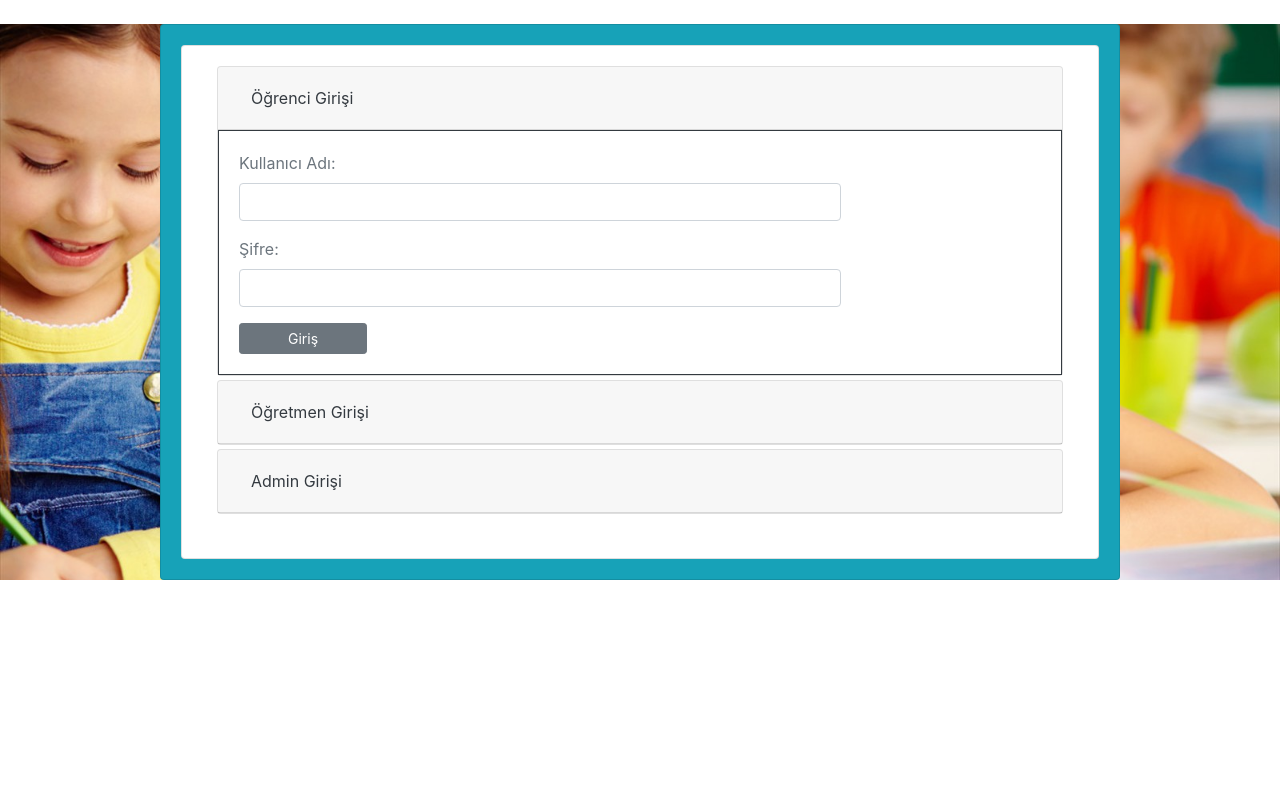
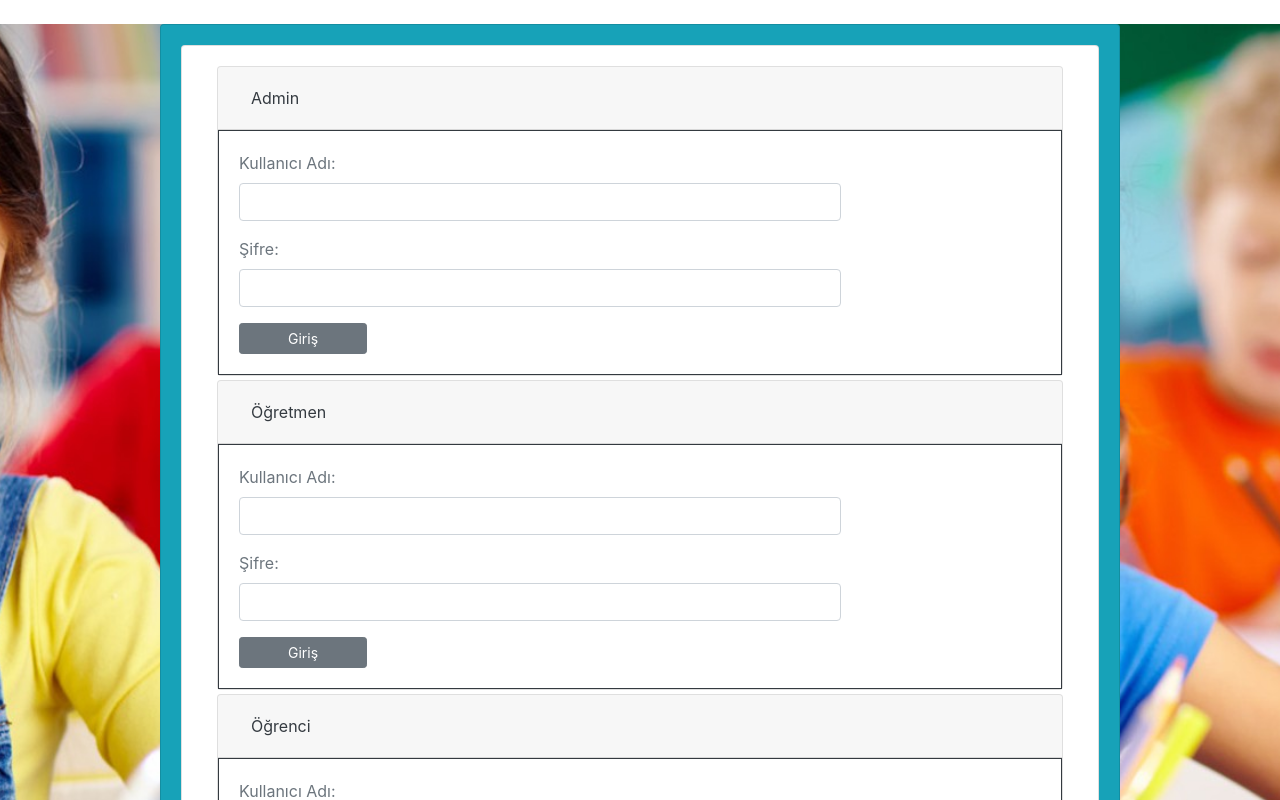
Before and after one commit to emilmammadov/EtutAngular, an Angular app: page /login in a window 1280 px wide. Shown: the top 800 px of the page. Built offline with nearby package versions, Linux system fonts and the light colour scheme.

Commit message:
html angular moda gecirildi

```diff
--- a/src/app/app.module.ts
+++ b/src/app/app.module.ts
@@ -7,6 +7,7 @@ import { LoginComponent } from './login/login.component';
 import { AdminComponent } from './admin/admin.component';
 import { StudentComponent } from './student/student.component';
 import { TeacherComponent } from './teacher/teacher.component';
+import {FormsModule} from '@angular/forms';
 
 @NgModule({
   declarations: [
@@ -18,7 +19,8 @@ import { TeacherComponent } from './teacher/teacher.component';
   ],
   imports: [
     BrowserModule,
-    AppRoutingModule
+    AppRoutingModule,
+    FormsModule
   ],
   providers: [],
   bootstrap: [AppComponent]
--- a/src/app/login/login.component.html
+++ b/src/app/login/login.component.html
@@ -4,102 +4,38 @@
       <div class="card-deck h-100">
         <div class="card bg-white text-white">
           <div class="card-body">
-            <div class="mb-4">
             <div id="accordion">
-                <div class="card mb-1">
+              <div *ngFor="let header of headers; let i=index" class="card mb-1">
                 <div class="card-header" id="headingOne">
-                    <button class="btn btn-link text-dark" data-toggle="collapse" data-target="#collapseOne" aria-expanded="true" aria-controls="collapseOne">
-                      Öğrenci Girişi
+                  <button class="btn btn-link text-dark" data-toggle="collapse" [attr.data-target]="'#col'+i" [attr.aria-controls]="'col'+i">
+                    {{header}}
                   </button>
                 </div>
 
-                  <div id="collapseOne" class="collapse show" aria-labelledby="headingOne" data-parent="#accordion">
+                <div id="col{{i}}" class="collapse show" aria-labelledby="headingOne" data-parent="#accordion">
                   <div class="card-body border border-dark mx-auto">
 
                     <form>
                       <div class="form-group text-secondary mx-auto">
-                          <label for="nameStudent">Kullanıcı Adı:</label>
+                        <label>Kullanıcı Adı:</label>
                         <input
                           type="text"
-                            id="nameStudent"
                           class="form-control w-75"
-                            placeholder=""
+                          name="username"
+                          [(ngModel)]="username"
                         />
                       </div>
                       <div class="form-group text-secondary">
-                          <label for="passwordStudent">Şifre:</label>
+                        <label>Şifre:</label>
                         <input
                           type="password"
-                            id="passwordStudent"
                           class="form-control w-75"
-                            placeholder=""
+                          name="password"
+                          [(ngModel)]="password"
                         />
                       </div>
-                        <button class="px-5 btn btn-secondary btn-sm" type="button">Giriş</button>
-                      </form>
-                    </div>
-                  </div>
-                </div>
-                <div class="card mb-1">
-                  <div class="card-header" id="headingTwo">
-                    <button class="btn btn-link collapsed text-dark" data-toggle="collapse" data-target="#collapseTwo" aria-expanded="false" aria-controls="collapseTwo">
-                      Öğretmen Girişi
-                    </button>
-                  </div>
-                  <div id="collapseTwo" class="collapse" aria-labelledby="headingTwo" data-parent="#accordion">
-                    <div class="card-body border border-dark">
-                      <form>
-                        <div class="form-group text-secondary">
-                          <label for="nameTeacher">Kullanıcı Adı:</label>
-                          <input
-                            type="text"
-                            id="nameTeacher"
-                            class="form-control w-75"
-                            placeholder=""
-                          />
-                        </div>
-                        <div class="form-group text-secondary">
-                          <label for="passwordTeacher">Şifre:</label>
-                          <input
-                            type="password"
-                            id="passwordTeacher"
-                            class="form-control w-75"
-                            placeholder=""
-                          />
-                        </div>
-                        <button class="px-5 btn btn-secondary btn-sm" type="button">Giriş</button>
-                      </form>
-                    </div>
-                  </div>
-                </div>
-                <div class="card mb-1">
-                  <div class="card-header" id="headingThree">
-                    <button class="btn btn-link collapsed text-dark" data-toggle="collapse" data-target="#collapseThree" aria-expanded="false" aria-controls="collapseThree">
-                      Admin Girişi
-                    </button>
-                  </div>
-                  <div id="collapseThree" class="collapse" aria-labelledby="headingThree" data-parent="#accordion">
-                    <div class="card-body border border-dark">
-                      <form>
-                        <div class="form-group text-secondary">
-                          <label for="nameAdmin">Kullanıcı Adı:</label>
-                          <input
-                            type="text"
-                            id="nameAdmin"
-                            class="form-control w-75"
-                            placeholder=""
-                          />
-                        </div>
-                        <div class="form-group text-secondary">
-                          <label for="passwordAdmin">Password:</label>
-                          <input
-                            type="password"
-                            id="passwordAdmin"
-                            class="form-control w-75"
-                            placeholder=""
-                          />
-                        </div>
-                        <button class="px-5 btn btn-secondary btn-sm" type="button">Giriş</button>
+                      <button (click)="loginClick(i)"
+                        class="px-5 btn btn-secondary btn-sm" type="button">Giriş</button>
                     </form>
                   </div>
                 </div>
@@ -111,4 +47,3 @@
     </div>
   </div>
 </div>
-</div>
--- a/src/app/login/login.component.ts
+++ b/src/app/login/login.component.ts
@@ -7,9 +7,16 @@ import { Component, OnInit } from '@angular/core';
 })
 export class LoginComponent implements OnInit {
 
+  username;
+  password;
+  headers = ["Admin", "Öğretmen", "Öğrenci"];
+
   constructor() { }
 
   ngOnInit() {
   }
 
+  loginClick(i: number) {
+    console.log(i);
+  }
 }
```
Lines whose indentation alone changed are shown as unchanged.
